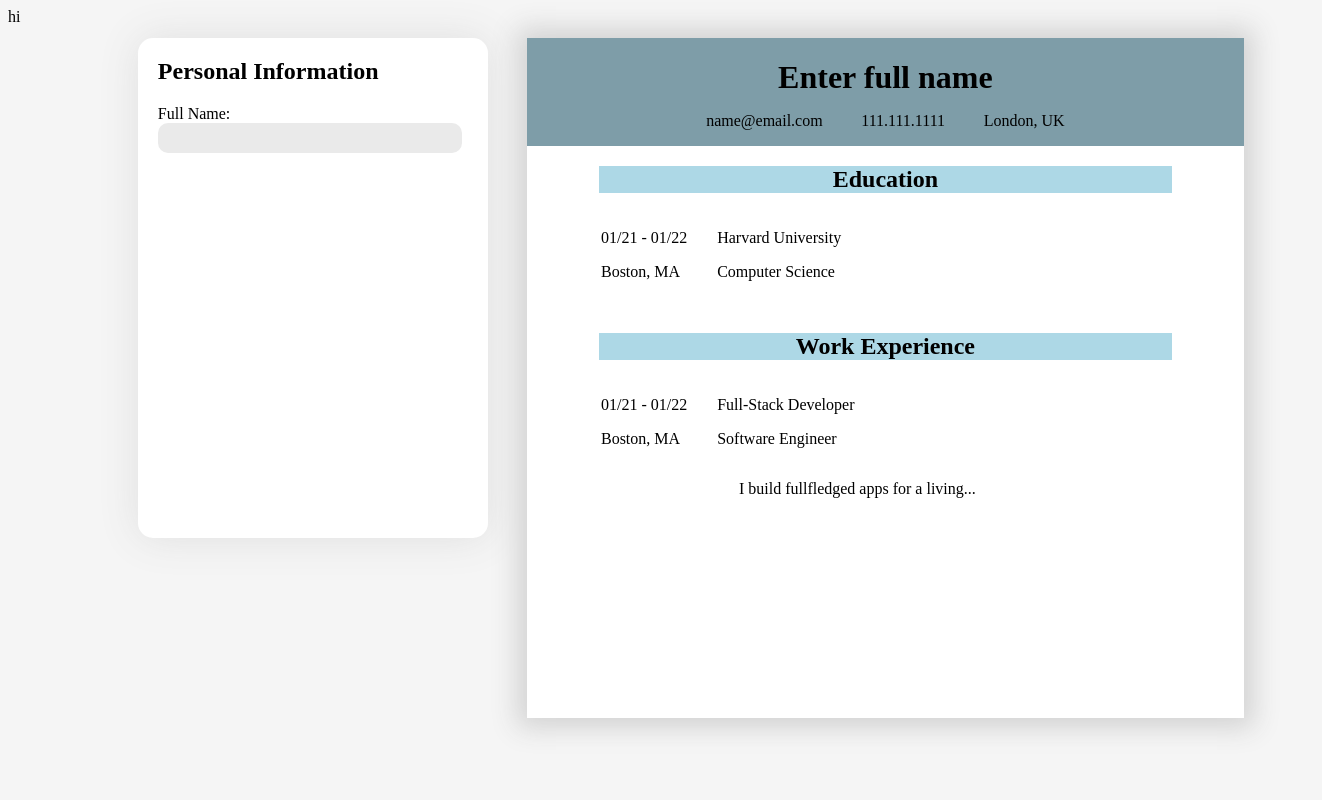
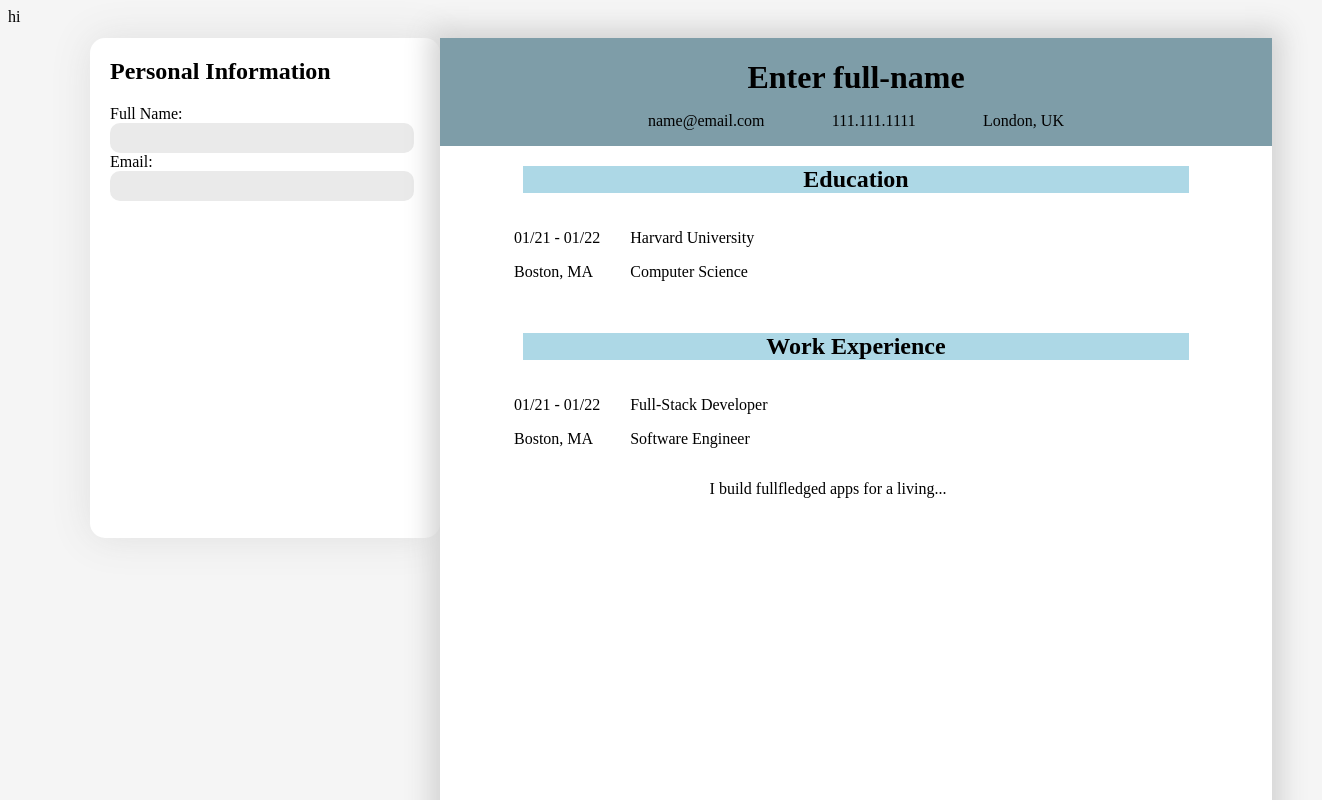
Before and after one commit to tdematos/React-CV-Generator, a React (Vite) app in the folder React-CV-Generator/: page / in a window 1280 px wide. Shown: the top 800 px of the page, 1322 px wide, since content can reach past the window. Built offline with nearby package versions, Linux system fonts and the light colour scheme.

Commit message:
figure out logic for adding dynamic input characters to individually to resume page by passing props for handling function

```diff
--- a/React-CV-Generator/src/Components/Form-Section/FormSection.jsx
+++ b/React-CV-Generator/src/Components/Form-Section/FormSection.jsx
@@ -1,7 +1,9 @@
 import PersonalInfo from "./Personal-Info/PersonalInfo";
 
-const FormSection = ({ onChange }) => {
-  return <PersonalInfo onChange={onChange} />;
+const FormSection = ({ onNameChange, onEmailChange }) => {
+  return (
+    <PersonalInfo onNameChange={onNameChange} onEmailChange={onEmailChange} />
+  );
 };
 
 export default FormSection;
--- a/React-CV-Generator/src/Components/Form-Section/Personal-Info/Form-Input/FormInput.jsx
+++ b/React-CV-Generator/src/Components/Form-Section/Personal-Info/Form-Input/FormInput.jsx
@@ -3,7 +3,7 @@ import "../Form-Input/FormInput.css";
 const FormInput = ({ fullNameTitle, onChange }) => {
   return (
     <div className="inputContainer">
-      <label for="fullName">{fullNameTitle}</label>
+      <label>{fullNameTitle}</label>
       <input className="InputBox" type="text" onChange={onChange} />
     </div>
   );
--- a/React-CV-Generator/src/Components/Form-Section/Personal-Info/PersonalInfo.jsx
+++ b/React-CV-Generator/src/Components/Form-Section/Personal-Info/PersonalInfo.jsx
@@ -1,12 +1,13 @@
 import FormInput from "./Form-Input/FormInput";
 import "../Personal-Info/PersonalInfo.css";
 
-const PersonalInfo = ({ onChange }) => {
+const PersonalInfo = ({ onNameChange, onEmailChange }) => {
   return (
     <div className="personalInfoContainer">
       <h2 className="personalHeading">Personal Information</h2>
       <form className="personalInfoForm">
-        <FormInput fullNameTitle="Full Name:" onChange={onChange} />
+        <FormInput fullNameTitle="Full Name:" onChange={onNameChange} />
+        <FormInput fullNameTitle="Email:" onChange={onEmailChange} />
       </form>
     </div>
   );
--- a/React-CV-Generator/src/Components/ResumePage/ResumePage.css
+++ b/React-CV-Generator/src/Components/ResumePage/ResumePage.css
@@ -1,6 +1,6 @@
 .pageBody {
-  height: 85vh;
-  width: 56vw;
+  height: 1000px;
+  width: 850px;
   background-color: white;
   box-shadow: 0px 0px 25px 10px lightgrey;
   margin-top: 30px;
--- a/React-CV-Generator/src/Components/ResumePage/ResumePage.jsx
+++ b/React-CV-Generator/src/Components/ResumePage/ResumePage.jsx
@@ -4,12 +4,12 @@ import Experience from "./Experience/EdExperience";
 import WorkExperience from "./Work Experience/WorkExperiece";
 import "../ResumePage/ResumePage.css";
 
-const ResumePage = ({ fullName }) => {
+const ResumePage = ({ fullName, email }) => {
   return (
     <div className="pageBody">
       <ResumeHeader
         resumeHeader={fullName}
-        email="name@email.com"
+        email={email}
         number="111.111.1111"
         location="London, UK"
       />
--- a/React-CV-Generator/src/Components/Section/Section.jsx
+++ b/React-CV-Generator/src/Components/Section/Section.jsx
@@ -4,21 +4,33 @@ import FormSection from "../Form-Section/FormSection";
 import "../Section/Section.css";
 
 const Section = () => {
-  const [enterName, setEnterName] = useState("Enter full name");
+  const [nameInput, setNameInput] = useState("Enter full-name");
+  const [emailInput, setEmailInput] = useState("name@email.com");
 
-  const handleChange = (event) => {
-    console.log(event.target.value);
-    setEnterName(event.target.value);
+  const handleNameChange = (e) => {
+    setNameInput(e.target.value);
+  };
+
+  const handleEmailChange = (e) => {
+    setEmailInput(e.target.value);
   };
 
   return (
     <>
       <div className="section">hi</div>
       <div className="section formSection">
-        <FormSection onChange={handleChange} />
+        <FormSection
+          onNameChange={handleNameChange}
+          onEmailChange={handleEmailChange}
+        />
       </div>
       <div className="section resumePage">
-        <ResumePage onChange={handleChange} fullName={enterName} />
+        <ResumePage
+          onNameChange={handleNameChange}
+          onEmailChange={handleEmailChange}
+          fullName={nameInput}
+          email={emailInput}
+        />
       </div>
     </>
   );
```
